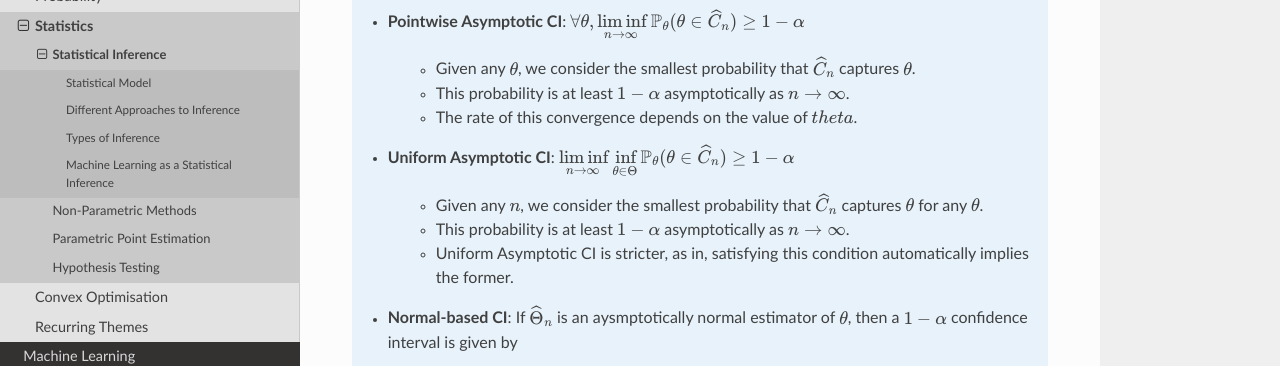
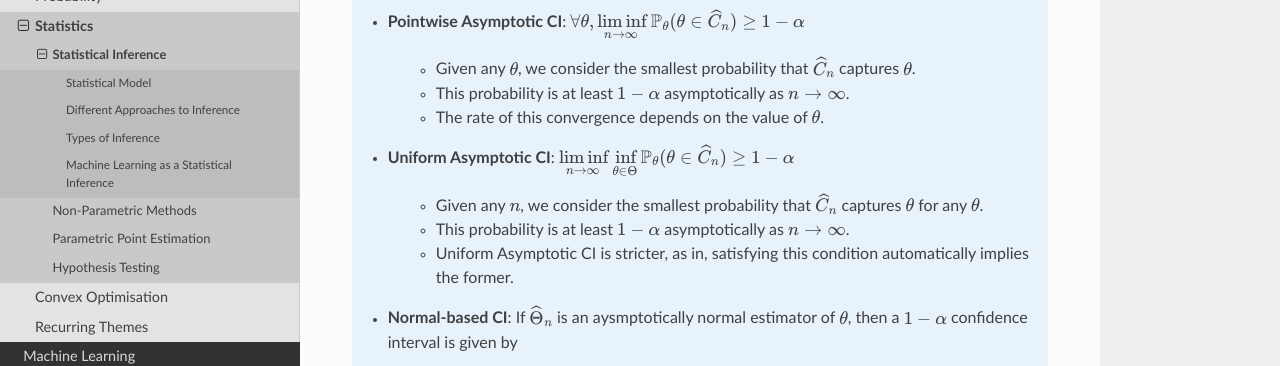
Before and after one commit to uselesstechjunks/leetcode, a Sphinx documentation site: the page built from docs/source/math/stat/inference.rst, in a window 1280 px wide and 900 px high, scrolled down 4405 px. Shown: the part 152-518 px from the top of the window. Built offline with Sphinx 7.4.7 and the Read the Docs theme 2.0.0, drawn with Linux system fonts in a browser that asks for light colours.

```diff
--- a/docs/source/math/stat/inference.rst
+++ b/docs/source/math/stat/inference.rst
@@ -148,7 +148,7 @@ Some useful terminology
 
 		* Given any :math:`\theta`, we consider the smallest probability that :math:`\widehat{C}_n` captures :math:`\theta`.
 		* This probability is at least :math:`1-\alpha` asymptotically as :math:`n\to\infty`.
-		* The rate of this convergence depends on the value of :math:`theta`.
+		* The rate of this convergence depends on the value of :math:`\theta`.
 	* **Uniform Asymptotic CI**: :math:`\liminf\limits_{n\to\infty}\inf\limits_{\theta\in\Theta}\mathbb{P}_{\theta}(\theta\in\widehat{C}_n)\ge 1-\alpha`
 
 		* Given any :math:`n`, we consider the smallest probability that :math:`\widehat{C}_n` captures :math:`\theta` for any :math:`\theta`.
```
